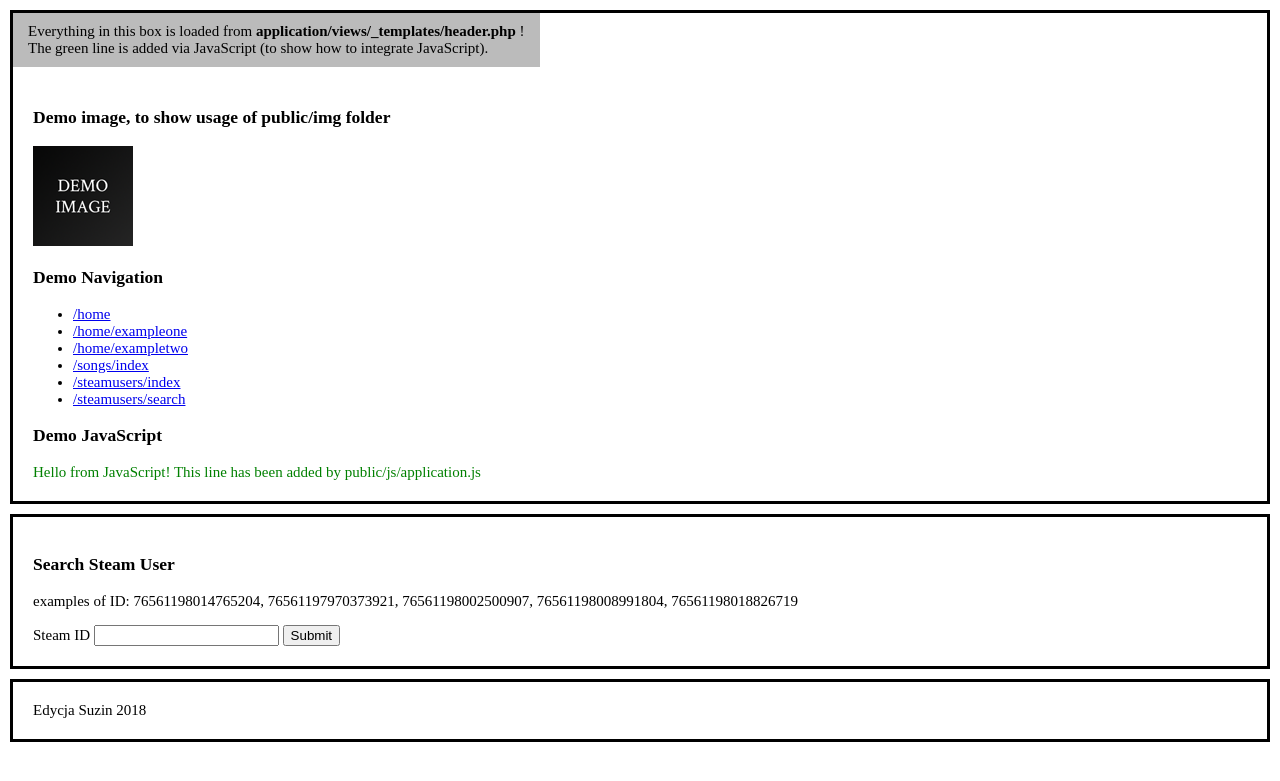
After one commit to Suzin77/Steam-app, a PHP site: the page made by application/views/steamusers/search.php in a window 1280 px wide. The commit adds this page. Shown: the top 781 px of the page. Run offline with PHP 8.4, Linux system fonts and the light colour scheme; the template is opened without the code that fills it, so the values that code supplies are empty; some libraries are stand-ins or nearby versions.

Commit message:
Budowa steam api
Dodanie formularza.
Budowa zapytanai do Steam API
Wysylka/odebranie danych.

```diff
--- a/application/views/_templates/header.php
+++ b/application/views/_templates/header.php
@@ -22,7 +22,7 @@
         <br />
         The green line is added via JavaScript (to show how to integrate JavaScript).
     </div>
-    <h1>The header (used on all pages)</h1>
+    <h1></h1>
     <!-- demo image -->
     <h3>Demo image, to show usage of public/img folder</h3>
     <div>
@@ -39,6 +39,7 @@
             <!-- "songs" and "songs/index" are the same -->
             <li><a href="<?php echo URL; ?>songs/"><?php echo URL; ?>songs/index</a></li>
             <li><a href ="<?php echo URL; ?>steamusers/"><?php echo URL; ?>steamusers/index</a></li>
+            <li><a href ="<?php echo URL; ?>steamusers/search"><?php echo URL; ?>steamusers/search</a></li>
         </ul>
     </div>
     <!-- simple div for javascript output, just to show how to integrate js into this MVC construct -->
--- /dev/null
+++ b/application/views/steamusers/search.php
@@ -0,0 +1,12 @@
+<div class = "container">
+    <h3>Search Steam User</h3>
+    <p>examples of ID: 76561198014765204, 76561197970373921, 76561198002500907, 76561198008991804, 76561198018826719</p>
+    <form action="<?php echo URL; ?>steamusers/search" method="POST">
+        <label>Steam ID </label>
+        <input type="text" name="steam_user_id" value="" required />
+        <input type="submit" name="submit_search_steam_user" value="Submit" />
+    </form>
+    <div>
+    	<?php if(isset($user_info)) var_export($user_info) ?>
+    </div>
+</div>
```
Also changed, not shown: application/controller/steamusers.php (+20 -1 lines), application/models/steamusersmodel.php (+28 -0 lines).
